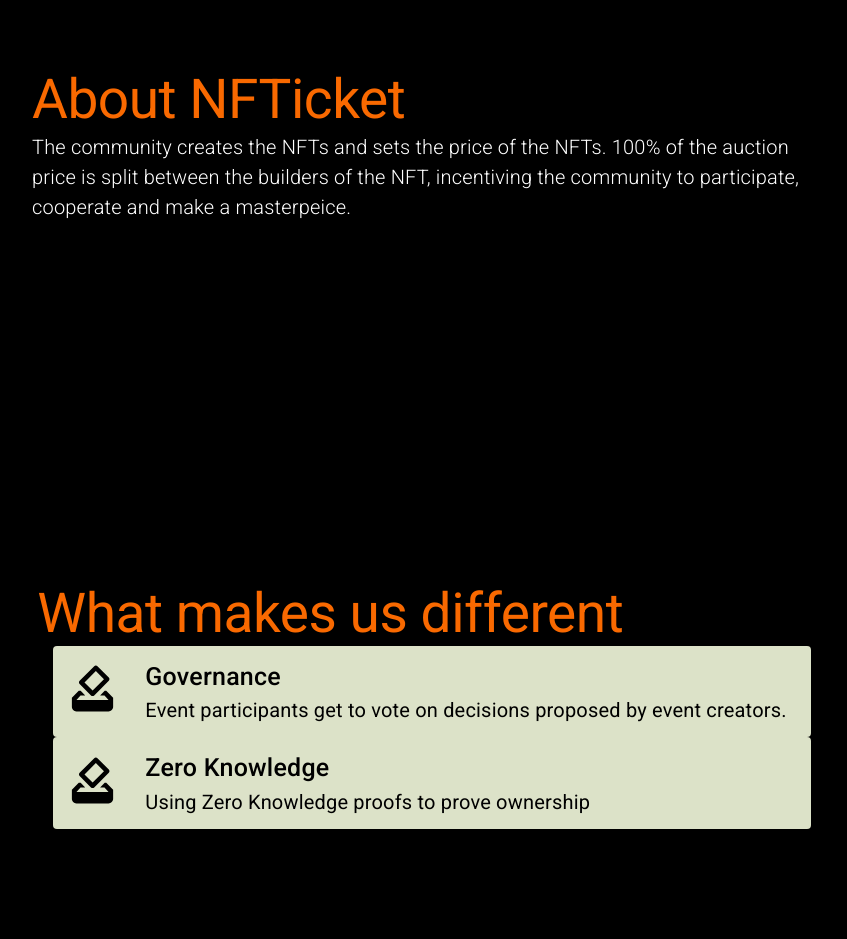
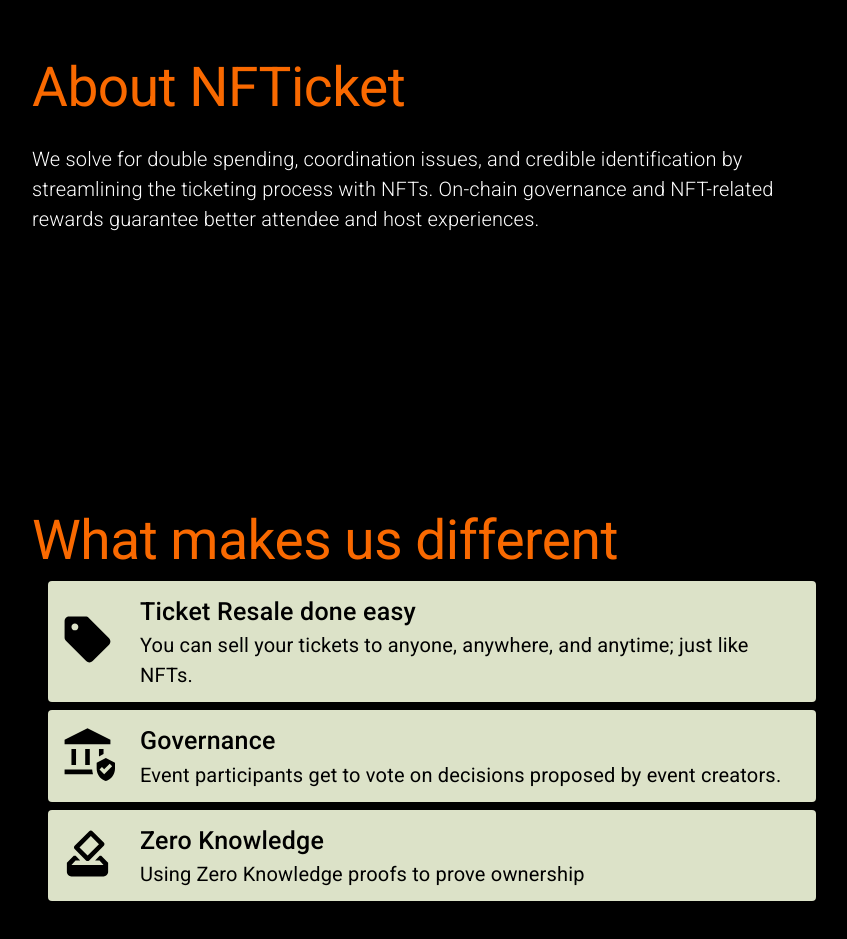
Before and after one commit to r-muresan/nfticket, a Next.js app: page / in a window 1280 px wide. Shown: the part 1000-1939 px from the top of the page, without its empty margins (208-1055 px from the left). Built offline with nearby package versions, Linux system fonts and the light colour scheme; what @web3-react/injected-connector, @web3-react/walletconnect-connector, @web3-react/walletlink-connector, web3-utils would draw is missing.

Commit message:
ready for multichain

```diff
--- a/components/AppNav.js
+++ b/components/AppNav.js
@@ -19,7 +19,7 @@ import { connectors } from "../util/wallet/connections";
 import { getSize } from "../util/theme";
 import { formatAddress } from "../util/common";
 import Image from "next/image";
-import { networkParams, POLYGON_MUMBAI } from "../util/wallet/network";
+import { networkParams, DEFAULT_CHAIN } from "../util/wallet/network";
 import DoNotDisturbIcon from "@mui/icons-material/DoNotDisturb";
 import ConfirmationNumberIcon from "@mui/icons-material/ConfirmationNumber";
 
@@ -50,7 +50,7 @@ const AppNav = ({ children }) => {
   };
 
   const requestNetworkSwitch = async () => {
-    const chainId = POLYGON_MUMBAI.chainId;
+    const chainId = DEFAULT_CHAIN.chainId;
     const ethereum = window?.ethereum;
     if (!ethereum) return;
     try {
--- a/hardhat.config.js
+++ b/hardhat.config.js
@@ -7,7 +7,7 @@ module.exports = {
   networks: {
     hardhat: {},
     polygon: {
-      url: process.env.NEXT_PUBLIC_NETWORK_URL,
+      url: "https://polygon-mumbai.g.alchemy.com/v2/UjHpXzEvZmOKLR60ng-8RJx66mbIsv4h",
       accounts: [process.env.PRIVATE_KEY],
       gas: 2100000,
       gasPrice: 8000000000,
--- a/hardhat/deployGov.js
+++ b/hardhat/deployGov.js
@@ -8,7 +8,7 @@ const { ethers } = require("hardhat");
 
 async function main() {
   const Governance = await ethers.getContractFactory("Governance");
-  let contract = await Governance.deploy(process.env.NEXT_PUBLIC_NFT_CONTRACT);
+  let contract = await Governance.deploy("");
   console.log(contract);
   await contract.deployed();
   console.log(contract.address);
--- a/pages/index.js
+++ b/pages/index.js
@@ -1,13 +1,12 @@
 import Image from "next/image";
-import Link from "next/link";
-import React, { Suspense } from "react";
+import React from "react";
 import Typography from "@mui/material/Typography";
 import Box from "@mui/material/Box";
-import { useTheme } from "@mui/material/styles";
 import HowToVoteIcon from "@mui/icons-material/HowToVote";
 import { BACKGROUND, getSize } from "../util/theme.js";
-import LoadingView from "../components/LoadingView.js";
 import Button from "@mui/material/Button";
+import AssuredWorkloadIcon from "@mui/icons-material/AssuredWorkload";
+import SellIcon from "@mui/icons-material/Sell";
 
 const LandingPage = () => {
   const { textSize, subtitleSize, titleSize, isWidescreen } = getSize();
@@ -41,13 +40,6 @@ const LandingPage = () => {
               alt="ogo"
               layout="fixed"
             />
-            {/* <Typography
-              fontSize={subtitleSize}
-              color="primary"
-              fontWeight={500}
-            >
-              NFTicket
-            </Typography> */}
           </Box>
         </Box>
       </Box>
@@ -117,22 +109,29 @@ const LandingPage = () => {
           >
             About NFTicket
           </Typography>
-          <Typography fontSize="inherit" fontWeight={300}>
-            The community creates the NFTs and sets the price of the NFTs. 100%
-            of the auction price is split between the builders of the NFT,
-            incentiving the community to participate, cooperate and make a
-            masterpeice.
+          <Typography fontSize="inherit" fontWeight={300} marginTop={3}>
+            We solve for double spending, coordination issues, and credible
+            identification by streamlining the ticketing process with NFTs.
+            On-chain governance and NFT-related rewards guarantee better
+            attendee and host experiences.
           </Typography>
         </Box>
       </Box>
-
       <Box
         display="flex"
         justifyContent="center"
         alignItems="center"
         height="70vh"
       >
-        <Box maxWidth="800px" textAlign="left" marginX={2} fontSize={textSize}>
+        <Box
+          maxWidth="800px"
+          textAlign="left"
+          marginX={2}
+          fontSize={textSize}
+          display="flex"
+          flexDirection="column"
+          gap={1}
+        >
           <Typography
             className="gradientText"
             fontSize={titleSize}
@@ -143,9 +142,16 @@ const LandingPage = () => {
             What makes us different
           </Typography>
           <UtilityCard
+            title="Ticket Resale done easy"
+            desc="You can sell your tickets to anyone, anywhere, and anytime; just like NFTs."
+            icon={<SellIcon sx={{ fontSize: titleSize }} color="dark" />}
+          />
+          <UtilityCard
             title="Governance"
             desc="Event participants get to vote on decisions proposed by event creators."
-            icon={<HowToVoteIcon sx={{ fontSize: titleSize }} color="dark" />}
+            icon={
+              <AssuredWorkloadIcon sx={{ fontSize: titleSize }} color="dark" />
+            }
           />
           <UtilityCard
             title="Zero Knowledge"
--- a/util/common.js
+++ b/util/common.js
@@ -3,6 +3,11 @@ import { ethers } from "ethers";
 
 import NFTicket1155 from "/hardhat/contractArtifacts/hardhat/contracts/NFTicket1155.sol/NFTicket1155.json";
 import Governance from "/hardhat/contractArtifacts/hardhat/contracts/Governance.sol/Governance.json";
+import {
+  GOVERNANCE_CONTRACT_ADDRESS,
+  NFT_CONTRACT_ADDRESS,
+  RPC_URL,
+} from "./wallet/network";
 
 export const NULL_ADDRESS = "0x0000000000000000000000000000000000000000";
 
@@ -19,12 +24,10 @@ export const getENS = async (address) => {
 };
 
 export const getNFTContract = () => {
-  const provider = new ethers.providers.getDefaultProvider(
-    process.env.NEXT_PUBLIC_NETWORK_URL
-  );
+  const provider = new ethers.providers.getDefaultProvider(RPC_URL);
 
   const contract = new ethers.Contract(
-    process.env.NEXT_PUBLIC_NFT_CONTRACT,
+    NFT_CONTRACT_ADDRESS,
     NFTicket1155.abi,
     provider
   );
@@ -32,12 +35,10 @@ export const getNFTContract = () => {
 };
 
 export const getGovernanceContract = () => {
-  const provider = new ethers.providers.getDefaultProvider(
-    process.env.NEXT_PUBLIC_NETWORK_URL
-  );
+  const provider = new ethers.providers.getDefaultProvider(RPC_URL);
 
   const contract = new ethers.Contract(
-    process.env.NEXT_PUBLIC_GOVERNANCE_CONTRACT,
+    GOVERNANCE_CONTRACT_ADDRESS,
     Governance.abi,
     provider
   );
@@ -46,7 +47,7 @@ export const getGovernanceContract = () => {
 
 export const getNFTContractSignature = async (signer) => {
   const contract = new ethers.Contract(
-    process.env.NEXT_PUBLIC_NFT_CONTRACT,
+    NFT_CONTRACT_ADDRESS,
     NFTicket1155.abi,
     signer
   );
@@ -56,7 +57,7 @@ export const getNFTContractSignature = async (signer) => {
 
 export const getGovernanceContractSignature = async (signer) => {
   const contract = new ethers.Contract(
-    process.env.NEXT_PUBLIC_GOVERNANCE_CONTRACT,
+    GOVERNANCE_CONTRACT_ADDRESS,
     Governance.abi,
     signer
   );
--- a/util/wallet/network.js
+++ b/util/wallet/network.js
@@ -1,13 +1,4 @@
-const POLYGON = {
-  chainId: "0x89",
-  rpcUrls: ["https://polygon-rpc.com"],
-  chainName: "Polygon Mainnet",
-  nativeCurrency: { name: "Polygon", decimals: 18, symbol: "MATIC" },
-  blockExplorerUrls: ["https://www.polygonscan.com"],
-  iconUrls: ["https://s2.coinmarketcap.com/static/img/coins/64x64/3890.png"],
-};
-
-export const POLYGON_MUMBAI = {
+export const DEFAULT_CHAIN = {
   chainId: "0x13881",
   rpcUrls: ["https://rpc-mumbai.matic.today"],
   chainName: "Polygon Testnet",
@@ -18,6 +9,13 @@ export const POLYGON_MUMBAI = {
   iconUrls: ["https://s2.coinmarketcap.com/static/img/coins/64x64/3890.png"],
 };
 
+export const NFT_CONTRACT_ADDRESS =
+  "0x3CA0F9f690b526DECA333542791f072EB4074Fa2";
+export const GOVERNANCE_CONTRACT_ADDRESS =
+  "0xa2DD92c2D0933878C83A24fA8DD8EB4919344CC8";
+export const RPC_URL =
+  "https://polygon-mumbai.g.alchemy.com/v2/UjHpXzEvZmOKLR60ng-8RJx66mbIsv4h";
+
 export const networkParams = {
-  "0x13881": POLYGON_MUMBAI,
+  "0x13881": DEFAULT_CHAIN,
 };
```
Also changed, not shown: hardhat/liveTest.js (deleted, +0 -66 lines).
